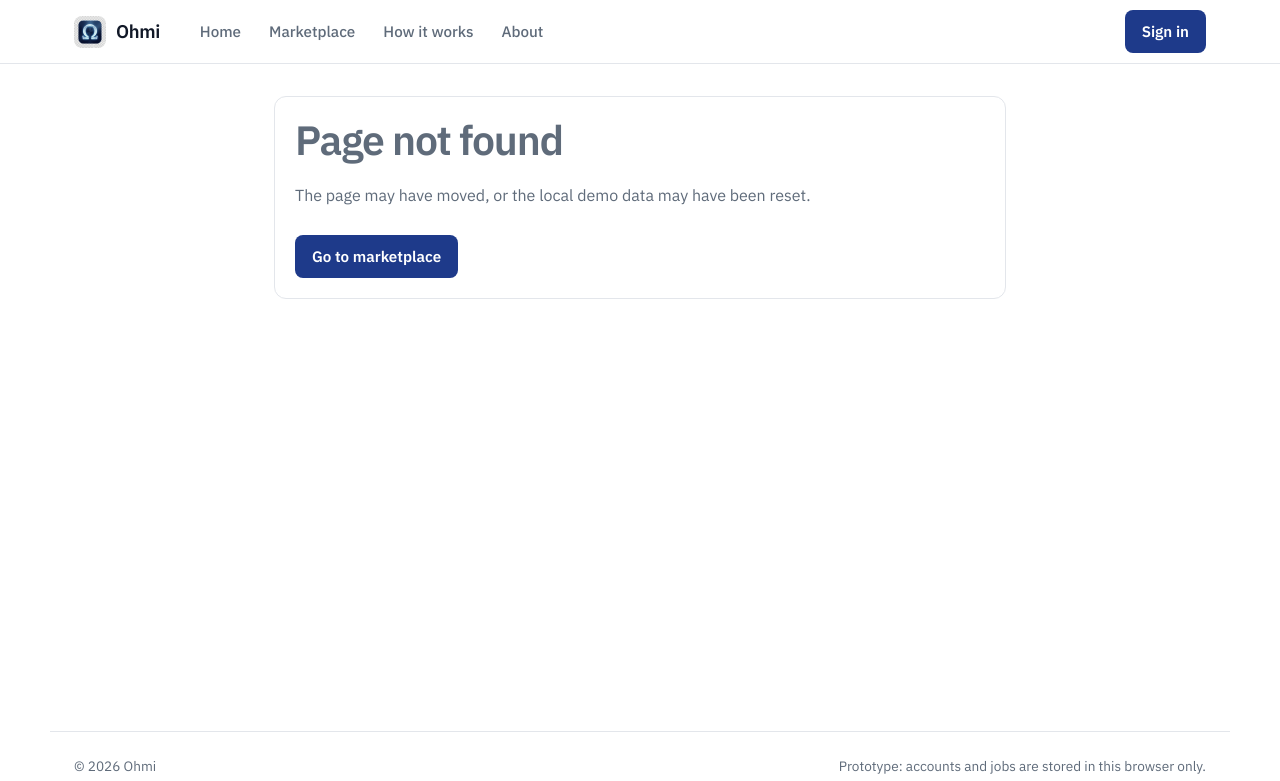
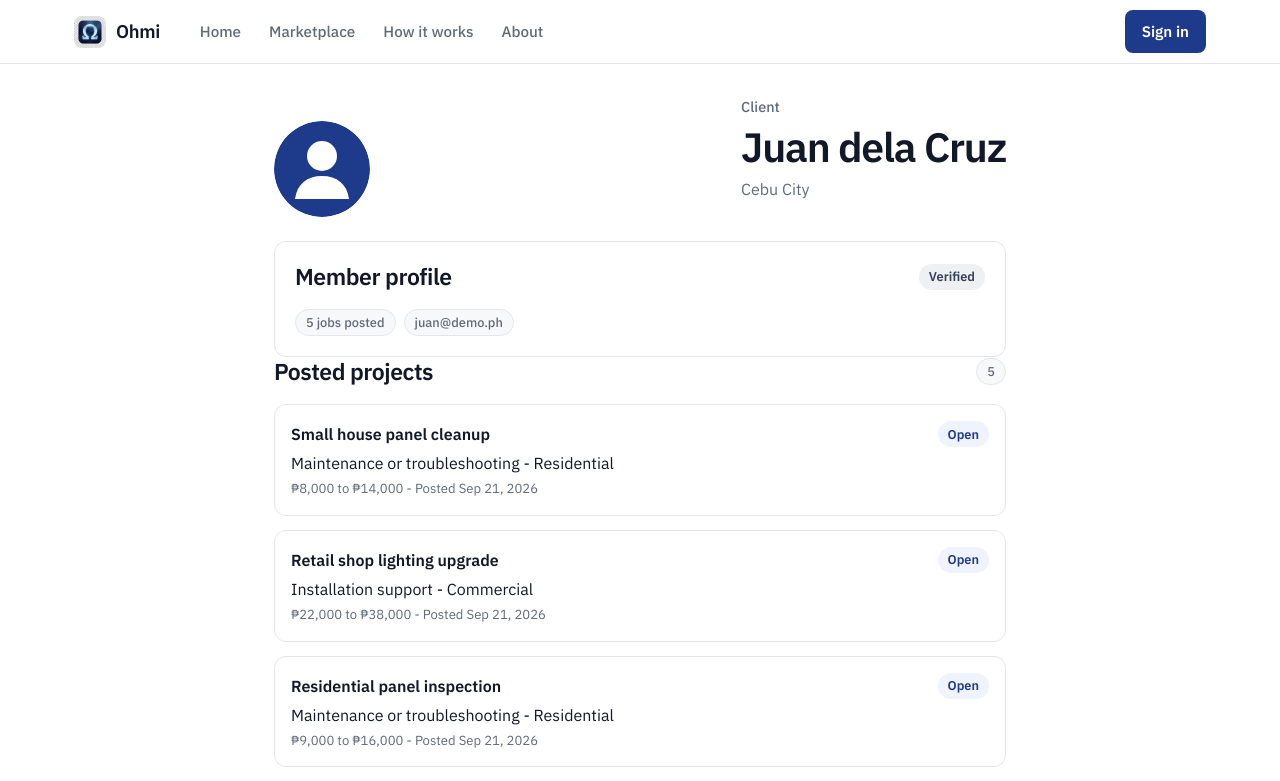
Before and after one commit to Sel1207/Ohmi, a React (Vite) app: page /profiles/u_juan in a window 1280 px wide. Shown: the top 781 px of the page. Built offline with nearby package versions, Linux system fonts and the light colour scheme.

Commit message:
feat: show job poster profiles

```diff
--- a/src/App.tsx
+++ b/src/App.tsx
@@ -16,6 +16,7 @@ import { Messages } from './pages/Messages';
 import { NotFound } from './pages/NotFound';
 import { ProjectDetail } from './pages/ProjectDetail';
 import { Profile } from './pages/Profile';
+import { PublicProfile } from './pages/PublicProfile';
 
 export default function App() {
   return (
@@ -29,6 +30,7 @@ export default function App() {
             <Route path="login" element={<Login />} />
             <Route path="marketplace" element={<Marketplace />} />
             <Route path="designers/:id" element={<DesignerProfile />} />
+            <Route path="profiles/:id" element={<PublicProfile />} />
             <Route
               path="profile"
               element={
--- a/src/index.css
+++ b/src/index.css
@@ -742,6 +742,21 @@ a.list-card:hover {
   padding: 18px;
 }
 
+.job-card-link {
+  display: grid;
+  gap: 12px;
+  color: inherit;
+}
+
+.job-poster {
+  display: flex;
+  align-items: center;
+  gap: 8px;
+  color: var(--brand);
+  font-size: 0.84rem;
+  font-weight: 600;
+}
+
 .job-copy {
   display: grid;
   gap: 6px;
--- a/src/pages/Marketplace.tsx
+++ b/src/pages/Marketplace.tsx
@@ -4,7 +4,7 @@ import { BUILDING_TYPE_LABELS, projectTypeLabel } from '../constants/marketplace
 import { TIER_ORDER } from '../constants/tiers';
 import { TierBadge } from '../components/TierBadge';
 import { Avatar } from '../components/Avatar';
-import { marketplaceService } from '../services';
+import { authService, marketplaceService } from '../services';
 import type { BuildingType, DesignerProfileView, Job, MarketplaceFilters, TierId } from '../types';
 import { formatDate, formatPeso } from '../utils/format';
 import { errorMessage } from '../utils/errors';
@@ -19,6 +19,7 @@ export function Marketplace() {
   const [maxBudget, setMaxBudget] = useState('');
   const [designers, setDesigners] = useState<DesignerProfileView[]>([]);
   const [jobs, setJobs] = useState<Job[]>([]);
+  const [members, setMembers] = useState<Record<string, { name: string; avatarUrl?: string }>>({});
   const [loading, setLoading] = useState(true);
   const [error, setError] = useState<string | null>(null);
 
@@ -39,13 +40,15 @@ export function Marketplace() {
       setLoading(true);
       setError(null);
       try {
-        const [profileData, jobData] = await Promise.all([
+        const [profileData, jobData, userData] = await Promise.all([
           marketplaceService.listDesignerProfiles(filters),
           marketplaceService.listJobs(filters),
+          authService.listUsers(),
         ]);
         if (!alive) return;
         setDesigners(profileData);
         setJobs(jobData);
+        setMembers(Object.fromEntries(userData.map((member) => [member.id, member])));
       } catch (err) {
         if (alive) setError(errorMessage(err));
       } finally {
@@ -175,7 +178,8 @@ export function Marketplace() {
               <div className="card empty-state">No open jobs match these filters.</div>
             ) : (
               jobs.map((job) => (
-                <Link className="card job-card" to={`/jobs/${job.id}`} key={job.id}>
+                <article className="card job-card" key={job.id}>
+                  <Link className="job-card-link" to={`/jobs/${job.id}`}>
                   <div className="split-row">
                     <div className="job-copy">
                       <strong>{job.title}</strong>
@@ -192,7 +196,12 @@ export function Marketplace() {
                     <span>{formatDate(job.createdAt)}</span>
                   </div>
                   <div className="job-location">Location: {job.location}</div>
-                </Link>
+                  </Link>
+                  <Link className="job-poster" to={`/profiles/${job.clientId}`}>
+                    <Avatar name={members[job.clientId]?.name ?? 'Ohmi member'} src={members[job.clientId]?.avatarUrl} size="sm" />
+                    <span>Posted by {members[job.clientId]?.name ?? 'Ohmi member'} - View profile</span>
+                  </Link>
+                </article>
               ))
             )}
           </section>
--- /dev/null
+++ b/src/pages/PublicProfile.tsx
@@ -0,0 +1,67 @@
+import { useEffect, useState } from 'react';
+import { Link, useParams } from 'react-router-dom';
+import { Avatar } from '../components/Avatar';
+import { TierBadge } from '../components/TierBadge';
+import { BUILDING_TYPE_LABELS, projectTypeLabel } from '../constants/marketplace';
+import { ROLE_LABELS } from '../constants/roles';
+import { authService, marketplaceService } from '../services';
+import type { Job, User } from '../types';
+import { errorMessage } from '../utils/errors';
+import { formatDate, formatPeso } from '../utils/format';
+
+export function PublicProfile() {
+  const { id } = useParams();
+  const [member, setMember] = useState<User | null>(null);
+  const [jobs, setJobs] = useState<Job[]>([]);
+  const [error, setError] = useState<string | null>(null);
+
+  useEffect(() => {
+    if (!id) return;
+    void Promise.all([authService.listUsers(), marketplaceService.listJobs()])
+      .then(([users, allJobs]) => {
+        const found = users.find((user) => user.id === id);
+        if (!found) throw new Error('Profile not found.');
+        setMember(found);
+        setJobs(allJobs.filter((job) => job.clientId === id));
+      })
+      .catch((err) => setError(errorMessage(err)));
+  }, [id]);
+
+  if (error || !member) {
+    return <main className="page"><div className="alert error">{error ?? 'Loading profile...'}</div></main>;
+  }
+
+  return (
+    <main className="page narrow-page">
+      <section className="page-heading profile-heading">
+        <Avatar name={member.name} src={member.avatarUrl} size="lg" />
+        <div>
+          <p className="eyebrow">{ROLE_LABELS[member.role]}</p>
+          <h1>{member.name}</h1>
+          <p className="muted">{member.location ?? 'Location not provided'}</p>
+        </div>
+        {member.tier ? <TierBadge tier={member.tier} status={member.verification} /> : null}
+      </section>
+
+      <section className="card stack">
+        <div className="section-title">
+          <h2>Member profile</h2>
+          <span className={`status-pill ${member.verification}`}>{member.verification}</span>
+        </div>
+        <div className="meta-row"><span>{jobs.length} jobs posted</span><span>{member.email}</span></div>
+        {member.specialties.length > 0 ? <div className="tag-row">{member.specialties.map((item) => <span className="tag" key={item}>{item}</span>)}</div> : null}
+      </section>
+
+      <section className="stack profile-projects-section">
+        <div className="section-title"><h2>Posted projects</h2><span className="count-pill">{jobs.length}</span></div>
+        {jobs.length === 0 ? <div className="card empty-state">No public projects posted yet.</div> : jobs.map((job) => (
+          <Link className="card list-card" to={`/jobs/${job.id}`} key={job.id}>
+            <div className="split-row"><strong>{job.title}</strong><span className={`status-pill ${job.status}`}>{job.status}</span></div>
+            <span>{projectTypeLabel(job.projectType, job.projectTypeOther)} - {BUILDING_TYPE_LABELS[job.buildingType]}</span>
+            <small>{formatPeso(job.budgetMin)} to {formatPeso(job.budgetMax)} - Posted {formatDate(job.createdAt)}</small>
+          </Link>
+        ))}
+      </section>
+    </main>
+  );
+}
```
